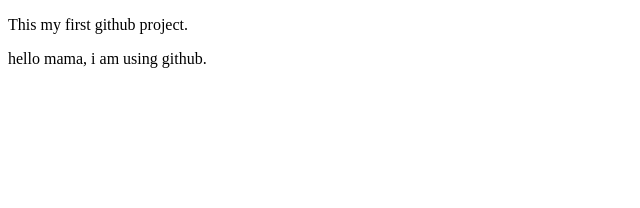
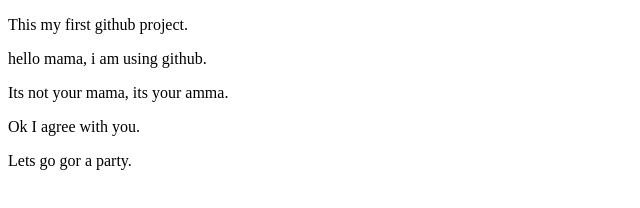
Before and after one commit to SalmanAzad1993/my-first-website, a plain HTML site: page index.html in a window 1280 px wide. Shown: the whole page, without its empty margins (0-640 px from the left). Drawn offline with Linux system fonts and the light colour scheme.

Commit message:
set a party

```diff
--- a/index.html
+++ b/index.html
@@ -8,5 +8,8 @@
 <body>
     <p>This my first github project.</p>
     <p>hello mama, i am using github.</p>
+    <p>Its not your mama, its your amma.</p>
+    <p>Ok I agree with you.</p>
+    <p>Lets go gor a party.</p>
 </body>
 </html>
```
